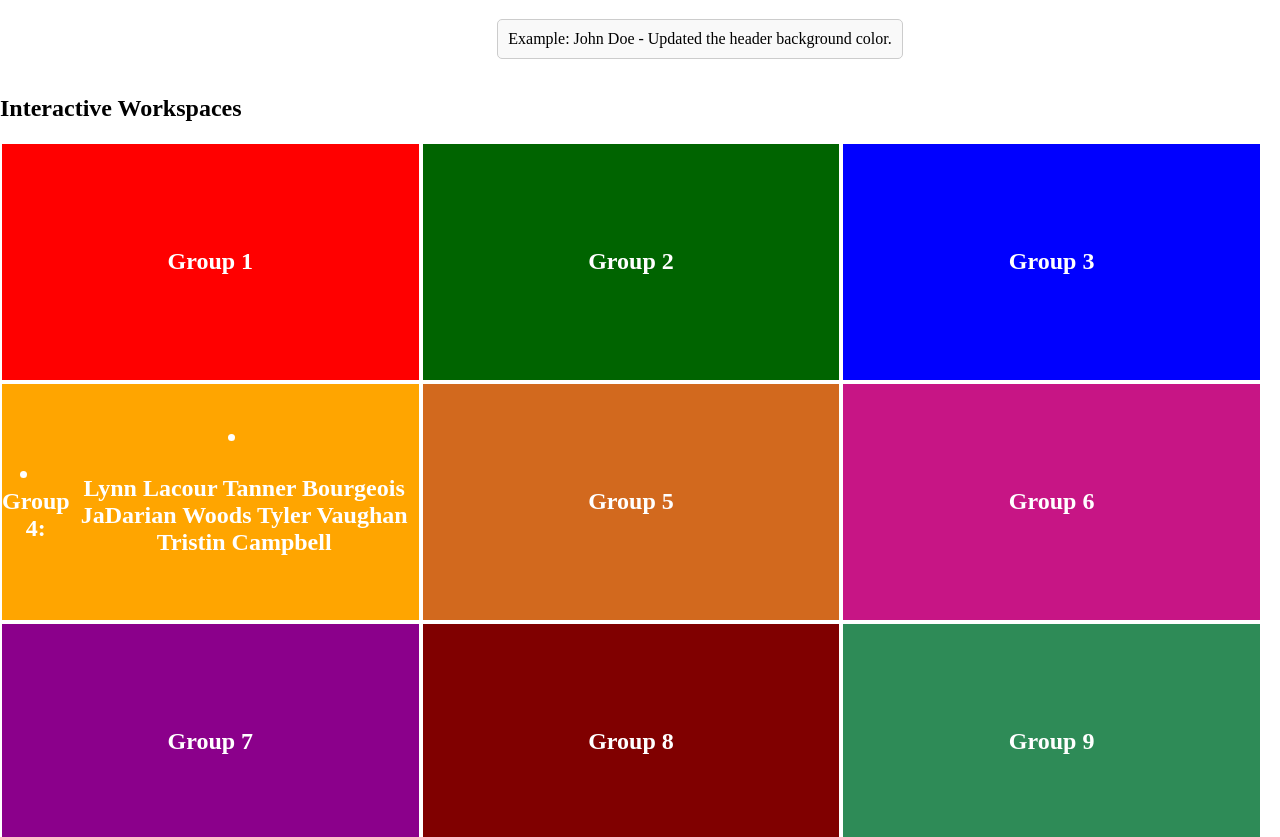
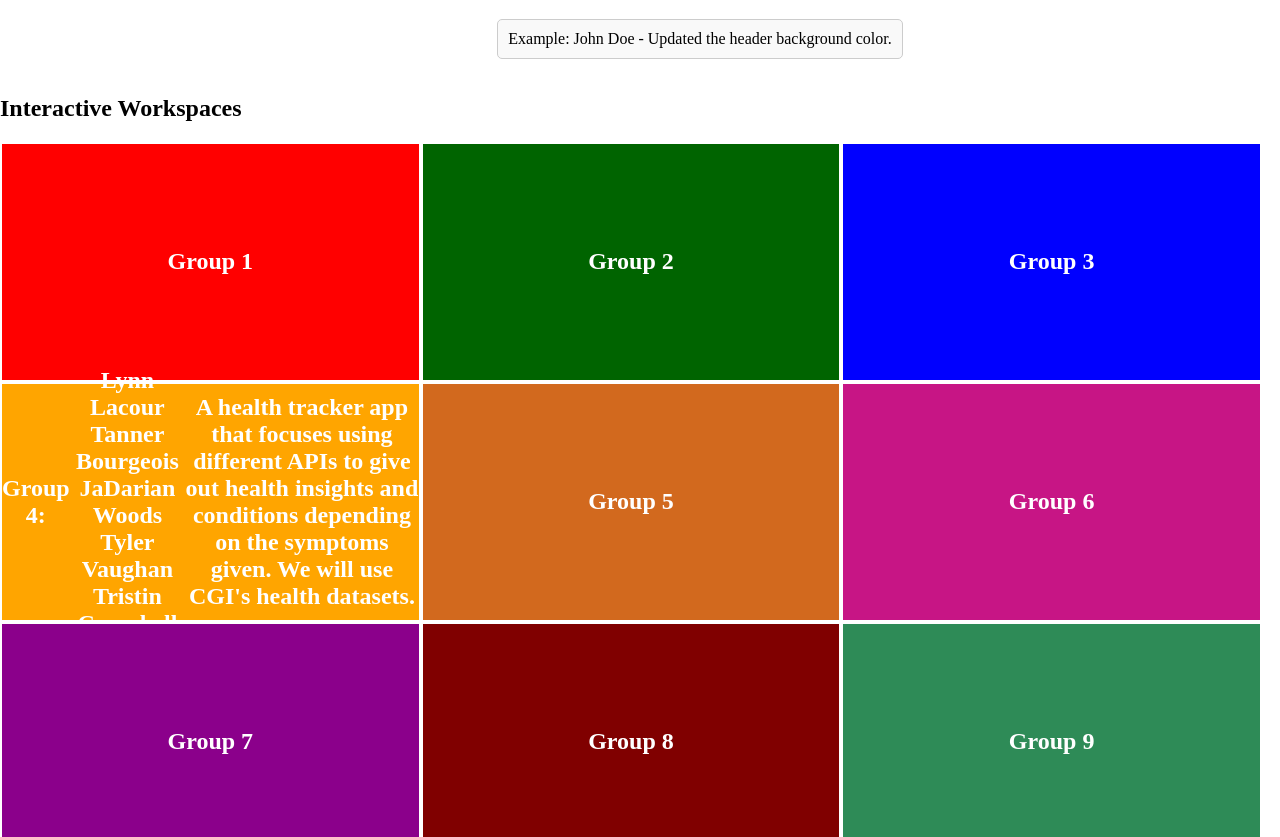
Before and after one commit to nicholas-g-lipari-phd/cmps490-git-tech-talk-sp25, a plain HTML site: page index.html in a window 1280 px wide. Shown: the part 495-1332 px from the top of the page. Drawn offline with Linux system fonts and the light colour scheme.

Commit message:
Added description of project focus

```diff
--- a/index.html
+++ b/index.html
@@ -64,12 +64,17 @@
             <!-- GUARD SPACE *************************** -->
 
             <!-- GROUP 4's AREA -->
-            <div class="team" id="group4"><li>Group 4:<li>
+            <div class="team" id="group4">Group 4:
                 <p>Lynn Lacour
                 Tanner Bourgeois
                 JaDarian Woods
                 Tyler Vaughan
                 Tristin Campbell </p>
+
+                <p>
+                    A health tracker app that focuses using different APIs to give out health
+                    insights and conditions depending on the symptoms given. We will use CGI's health datasets.
+                </p>
             </div>
 
             <!-- --------------------------------------- -->
```
